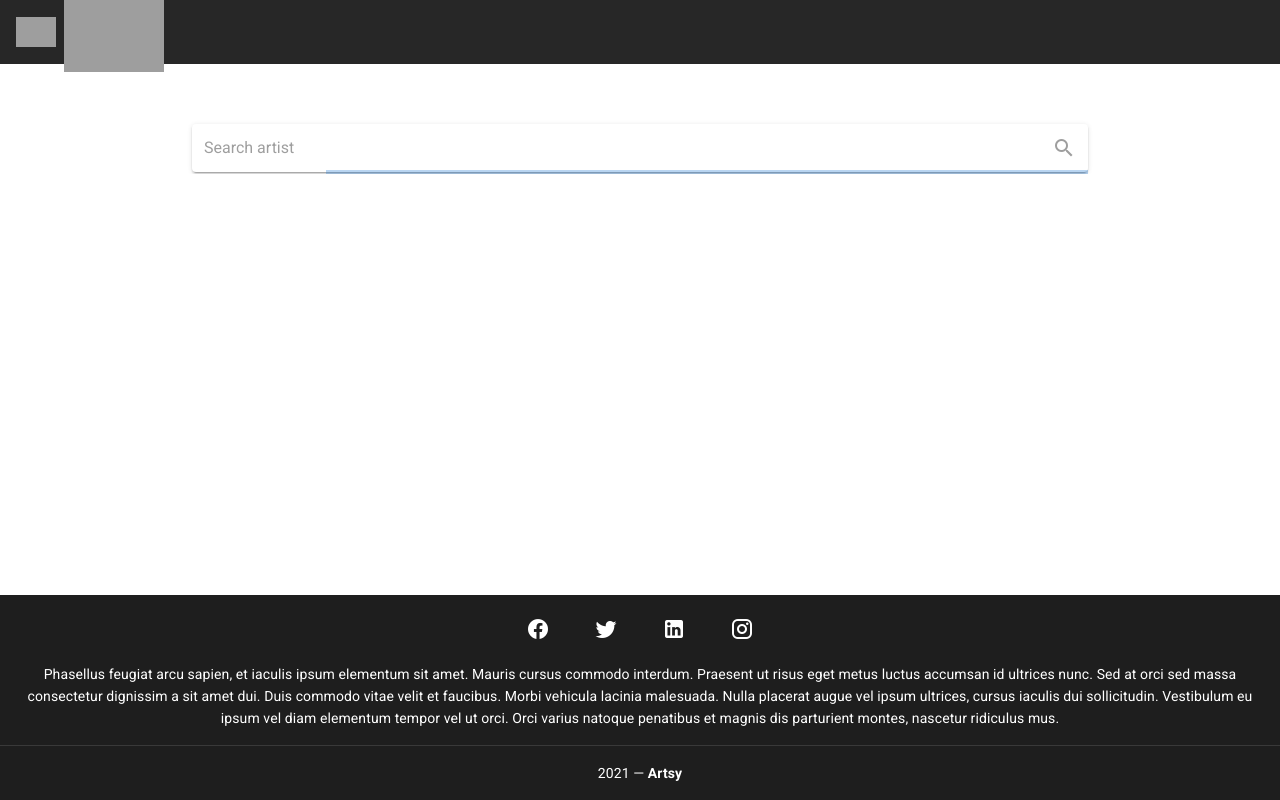
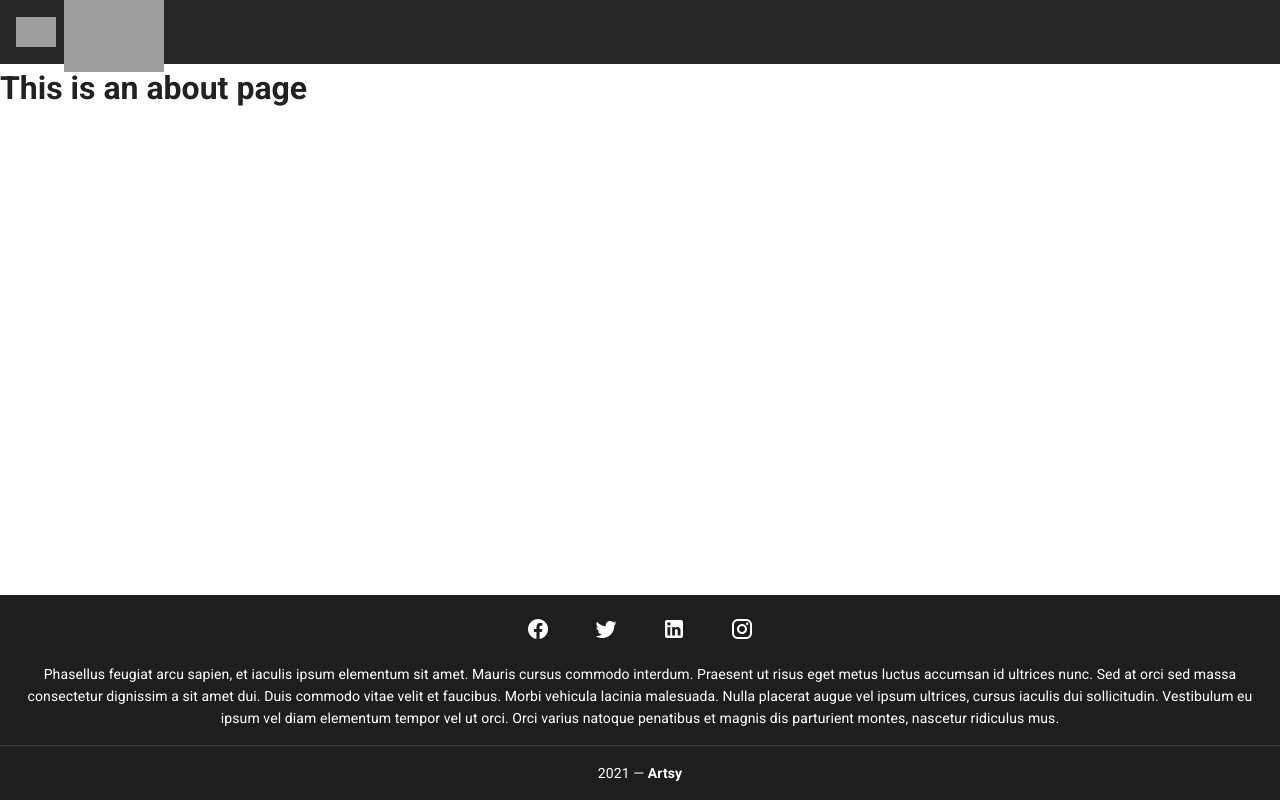
Before and after one commit to Menahal/vue-search-app, a Vue app: page /about in a window 1280 px wide. Built offline with nearby package versions, Linux system fonts and the light colour scheme; grey boxes are pictures that could not be loaded.

Commit message:
vue-router init

```diff
--- a/package.json
+++ b/package.json
@@ -18,6 +18,7 @@
   "devDependencies": {
     "@vue/cli-plugin-babel": "~4.5.0",
     "@vue/cli-plugin-eslint": "~4.5.0",
+    "@vue/cli-plugin-router": "^4.5.15",
     "@vue/cli-service": "~4.5.0",
     "babel-eslint": "^10.1.0",
     "eslint": "^6.7.2",
--- a/src/App.vue
+++ b/src/App.vue
@@ -2,14 +2,14 @@
   <v-app>
     <Header/>
     <v-main>
-      <HelloWorld/>
+      <router-view></router-view>
     </v-main>
     <Footer/>
   </v-app>
 </template>
 
 <script>
-import HelloWorld from './components/HelloWorld';
+// import HelloWorld from './components/HelloWorld';
 import Header from './components/Layout/Header';
 import Footer from './components/Layout/Footer';
 
@@ -19,7 +19,7 @@ export default {
 
   components: {
     Header,
-    HelloWorld,
+    // HelloWorld,
     Footer,
   },
 
--- a/src/components/HelloWorld.vue
+++ b/src/components/HelloWorld.vue
@@ -17,7 +17,7 @@
         class="font-weight-bold subtitle-1">
         {{getArtistList.length}} <span>{{getArtistList.length > 1 ? "results" : "result"}}</span> found for "{{artist}}"
       </span>
-      <v-progress-linear indeterminate class="mt-n8" value="15"></v-progress-linear>
+      <!-- <v-progress-linear indeterminate class="mt-n8" value="15"></v-progress-linear> -->
     </div>
     <!-- Search Results -->
     <div class="mt-8 d-flex" v-if="artist">
@@ -56,6 +56,7 @@
               rounded
               text
               class="text-capitalize"
+              @click="viewArtist()"
             >
               View
             </v-btn>
@@ -104,6 +105,9 @@
       },
       resetArtistList(){
         this.$store.commit("resetArtistsList");
+      },
+      viewArtist(){
+        this.$router.push('About')
       }
     },
     mounted(){
--- a/src/main.js
+++ b/src/main.js
@@ -4,11 +4,13 @@ import App from './App.vue'
 import store from './store'
 import vuetify from './plugins/vuetify'
 import '@/assets/css/styles.css';
+import router from './router'
 
 Vue.config.productionTip = false
 Vue.use(Vuex)
 new Vue({
   store,
   vuetify,
+  router,
   render: h => h(App)
 }).$mount('#app')
--- /dev/null
+++ b/src/router/index.js
@@ -0,0 +1,29 @@
+import Vue from 'vue'
+import VueRouter from 'vue-router'
+import Home from '../views/Home.vue'
+
+Vue.use(VueRouter)
+
+const routes = [
+  {
+    path: '/',
+    name: 'Home',
+    component: Home
+  },
+  {
+    path: '/about',
+    name: 'About',
+    // route level code-splitting
+    // this generates a separate chunk (about.[hash].js) for this route
+    // which is lazy-loaded when the route is visited.
+    component: () => import(/* webpackChunkName: "about" */ '../views/About.vue')
+  }
+]
+
+const router = new VueRouter({
+  mode: 'history',
+  base: process.env.BASE_URL,
+  routes
+})
+
+export default router
--- /dev/null
+++ b/src/views/About.vue
@@ -0,0 +1,5 @@
+<template>
+  <div class="about">
+    <h1>This is an about page</h1>
+  </div>
+</template>
--- /dev/null
+++ b/src/views/Home.vue
@@ -0,0 +1,16 @@
+<template>
+  <div class="home">
+    <HelloWorld />
+  </div>
+</template>
+
+<script>
+import HelloWorld from '@/components/HelloWorld.vue'
+
+export default {
+  name: 'Home',
+  components: {
+    HelloWorld
+  }
+}
+</script>
```
